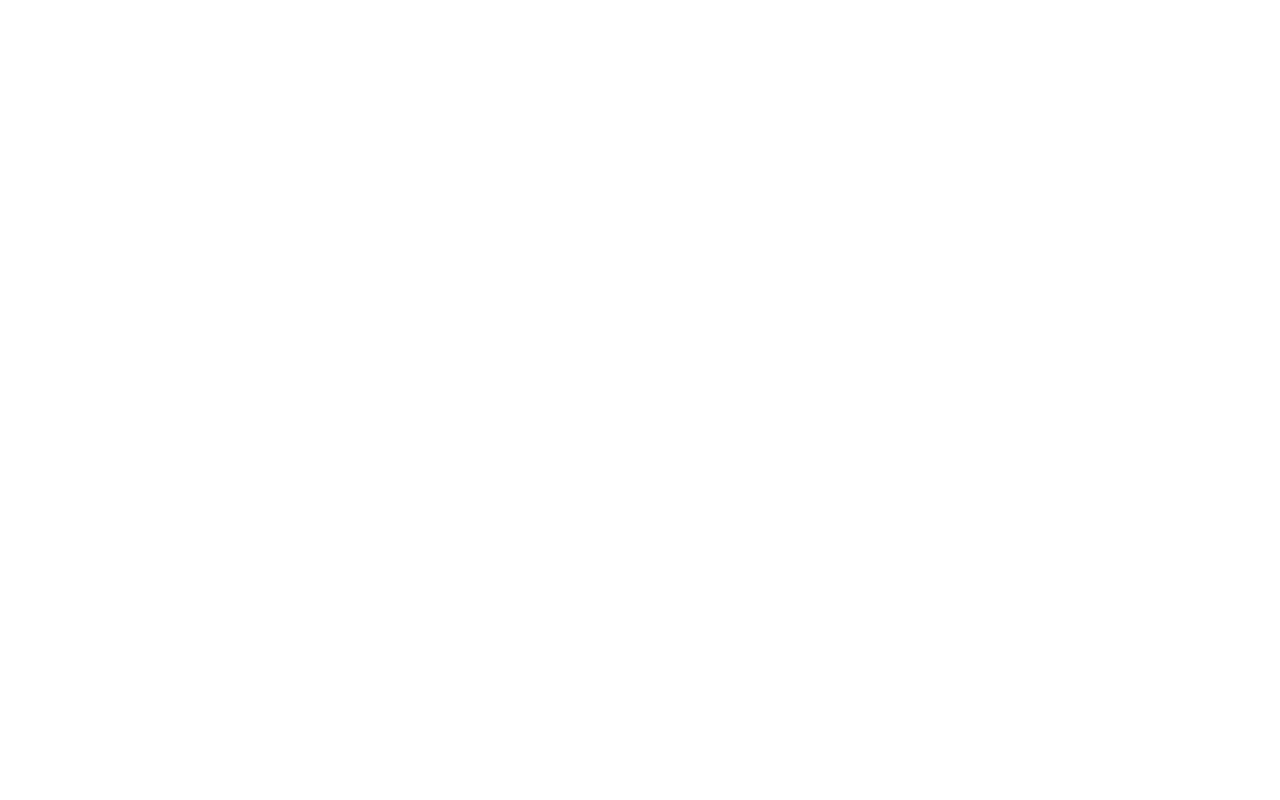
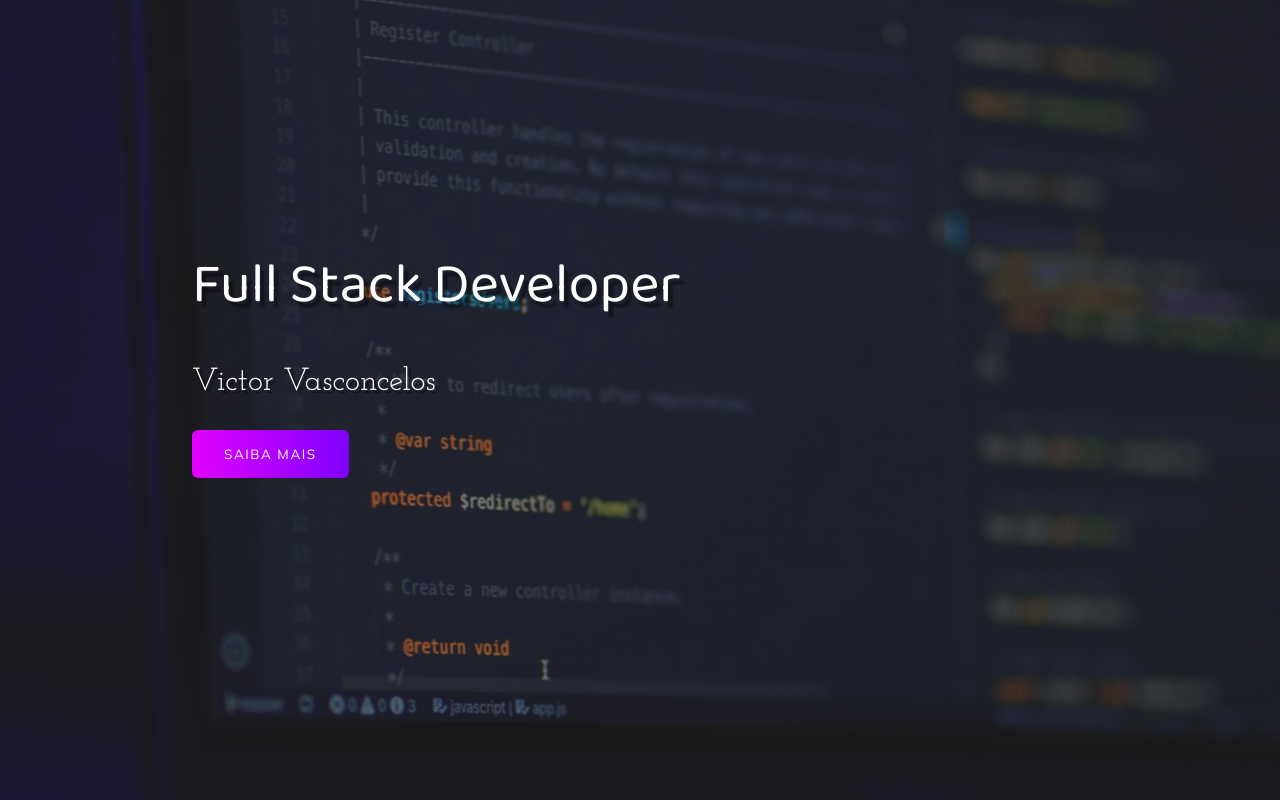
Before and after one commit to VasconcelosVictor/portif-lio-website, a plain HTML site: page index.html in a window 1280 px wide. Drawn offline with Linux system fonts and the light colour scheme.

Commit message:
:package Header

```diff
--- a/css/style.css
+++ b/css/style.css
@@ -4,3 +4,100 @@
 font-family: 'Baloo Da 2', cursive;
 font-family: 'Josefin Slab', serif;
 font-family: 'Mulish', sans-serif;*/
+
+*{
+    margin: 0;
+    padding: 0;
+}
+
+header{
+    width: 100%;
+    height: 100vh;
+    overflow: hidden;
+    position: relative;
+}
+
+.img-wrapper{
+    width: 100%;
+    height: 100%;
+    overflow: hidden;
+    background-color: rgba(0, 0, 0, 0.8);
+
+}
+
+.img-wrapper img{
+    width: 100%;
+    height: 100%;
+    object-fit: cover; /*Expesifica como o elemento vai ser mostrado dentro da class wrapper*/
+    opacity: 0.5;
+    animation: zoom 25s;
+}
+@keyframes zoom{
+    0%{
+        transform: scale(1.3);
+    }
+    100%{
+        transform: scale(1);
+    }
+}
+
+.banner{
+    position: absolute;
+    top: 30%;
+    left: 15%;
+
+}
+
+.banner h1{
+    color: #FFF;
+    font-size: 3.5em;
+    font-family: 'Baloo Da 2', serif;
+    font-weight: 200;
+    text-shadow: .3rem .4rem 2px rgba(0, 0, 0, .4);
+    margin-bottom: 2rem;
+    animation: moveBanner 1s 0.5s forwards ;
+    opacity: 0;
+
+}
+
+.banner p{
+    font-family: 'Josefin Slab', serif;
+    color: #FFF;
+    font-size: 2rem;
+    text-shadow: .2rem .2rem rgba(0, 0, 0, .4);
+    margin-bottom: 2rem;
+    animation: moveBanner 1s 0.7s forwards;
+    opacity: 0;
+
+}
+
+.banner button{
+    font-family: 'Mulish', sans-serif;
+    color: #fff;
+    text-transform: uppercase;
+    letter-spacing: .1rem;
+    background: #7F00FF;
+    background: -webkit-linear-gradient(to right, #E100FF, #7F00FF);
+    background: linear-gradient(to right, #E100FF, #7F00FF);
+    padding: 1rem 2rem;
+    border: none;
+    border-radius: 6px;
+    cursor: pointer;
+    transition: .2s;
+    animation: moveBanner 1s 0.9s forwards ;
+    opacity: 0;
+}
+
+.banner button:hover{
+    opacity: 0.8;
+}
+
+@keyframes moveBanner{
+    0%{
+        transform: translateY(10rem) rotateY(-30deg);
+    }
+    100%{
+        transform: translateY(0) rotate(0);
+        opacity: 1;
+    }
+}
--- a/index.html
+++ b/index.html
@@ -4,11 +4,25 @@
     <meta charset="UTF-8">
     <meta http-equiv="X-UA-Compatible" content="IE=edge">
     <meta name="viewport" content="width=device-width, initial-scale=1.0">
+    <link rel="apple-touch-icon" sizes="180x180" href="imagens/apple-touch-icon.png">
+    <link rel="icon" type="image/png" sizes="32x32" href="imagens/favicon-32x32.png">
+    <link rel="icon" type="image/png" sizes="16x16" href="imagens/favicon-16x16.png">
+    <link rel="manifest" href="/site.webmanifest">
     <link rel="stylesheet" href="css/style.css">
-
-    <title>Portifólio</title>
+    <title>Portfólio</title>
 </head>
 <body>
-
+    <div classe="container">
+        <header>
+            <div class="img-wrapper">
+                <img src="imagens/bg.jpg" alt="background">
+            </div>
+            <div class="banner">
+                <h1>Full Stack Developer</h1>
+                <p>Victor Vasconcelos</p>
+                <button>Saiba mais</button>
+            </div>
+        </header>
+    </div>
 </body>
 </html>
```
Also changed, not shown: imagens/android-chrome-192x192.png (renamed from android-chrome-192x192.png), imagens/android-chrome-512x512.png (renamed from android-chrome-512x512.png), imagens/apple-touch-icon.png (renamed from apple-touch-icon.png), imagens/bg.jpg (added), imagens/favicon-16x16.png (renamed from favicon-16x16.png), imagens/favicon-32x32.png (renamed from favicon-32x32.png), site.webmanifest, 1 other file.
